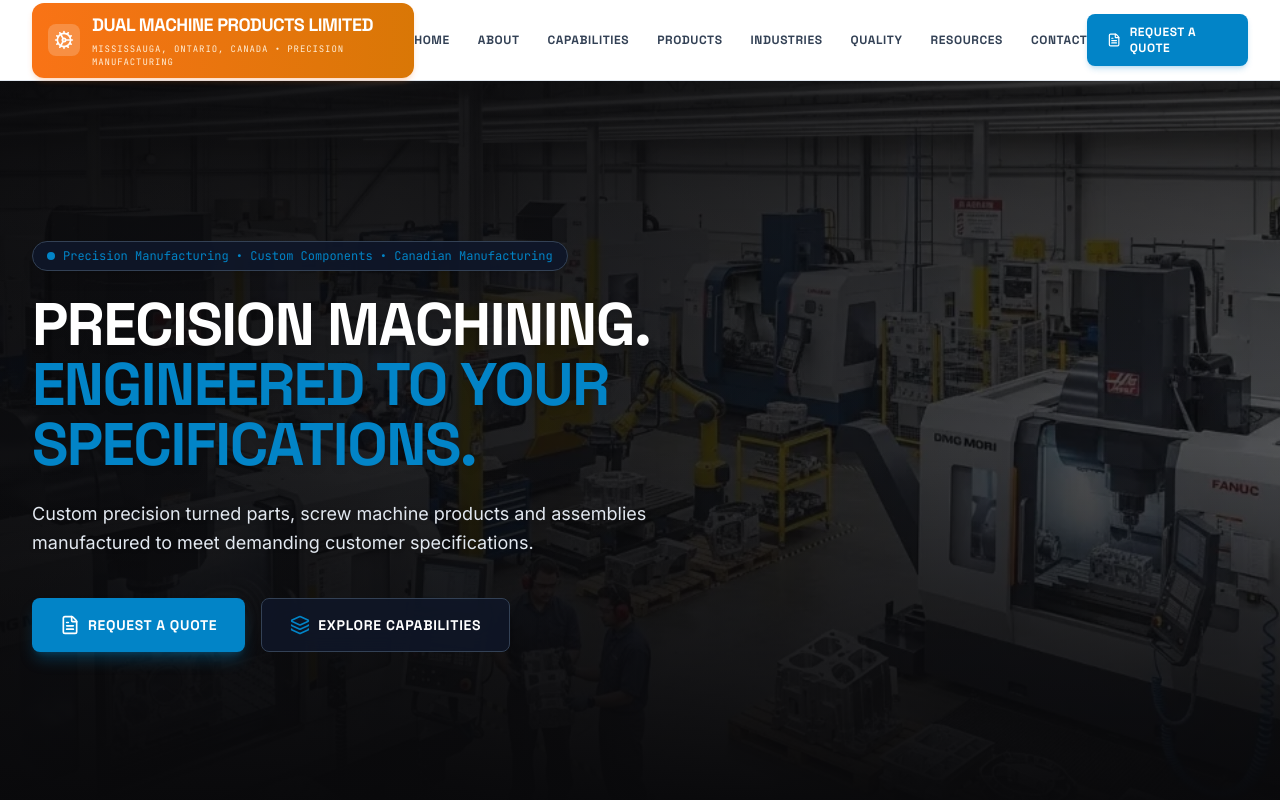
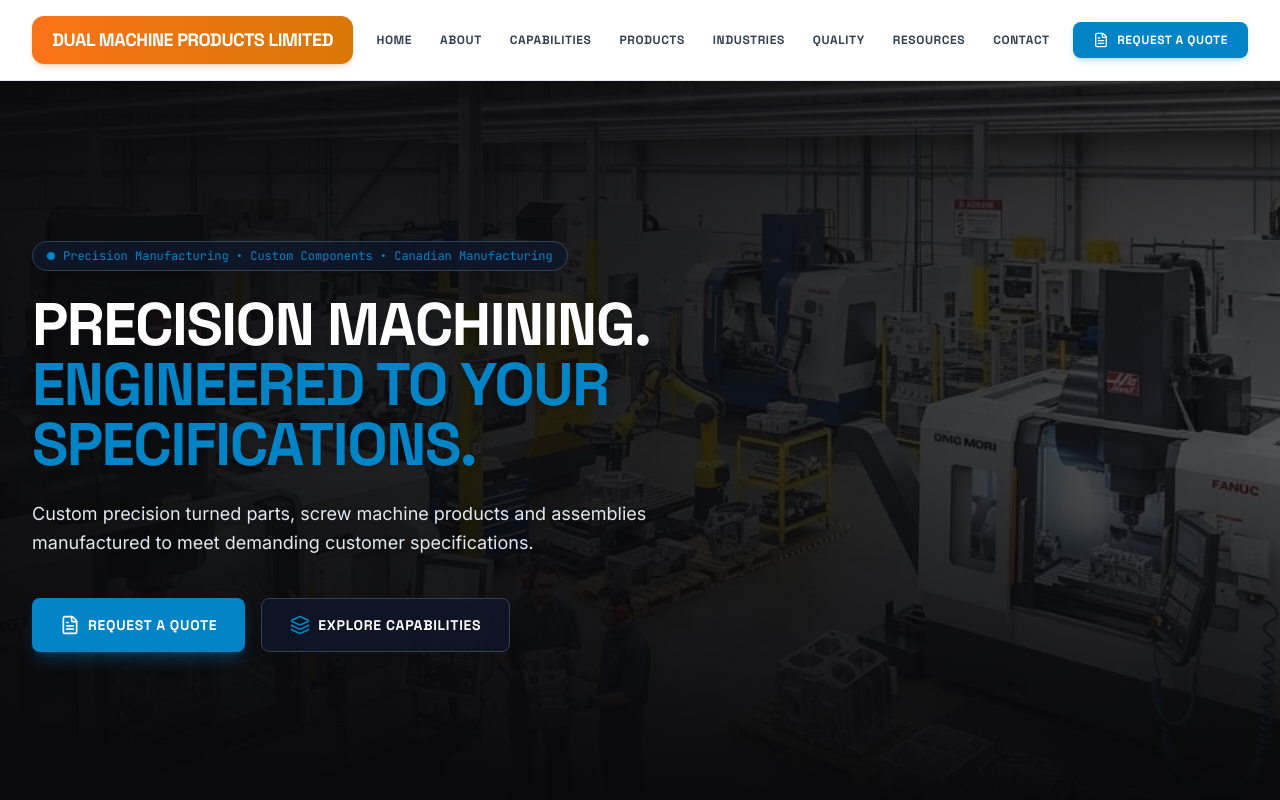
Before and after one commit to Webnivowebsolutions77/Dual-Machine-Products, a plain HTML site: page index.html in a window 1280 px wide. Shown: the top 800 px of the page. Drawn offline with nearby package versions, Linux system fonts and the light colour scheme.

Commit message:
Remove icon and tagline text from header logo

```diff
--- a/index.html
+++ b/index.html
@@ -51,18 +51,10 @@
                 <!-- Left: Company Logo / Name -->
                 <div class="flex items-center space-x-3">
                     <a href="javascript:void(0)" onclick="switchView('home')" class="flex items-center gap-3 group">
-                        <div class="bg-gradient-to-r from-orange-500 to-amber-600 text-white px-4 py-2 rounded-xl shadow-md shadow-orange-500/20 flex items-center gap-3 transition group-hover:from-orange-600 group-hover:to-amber-700">
-                            <div class="w-8 h-8 bg-white/20 rounded-lg flex items-center justify-center shrink-0">
-                                <i data-lucide="cog" class="w-5 h-5 text-white"></i>
-                            </div>
-                            <div>
-                                <span class="text-base sm:text-lg font-sans font-black tracking-tight text-white block leading-none uppercase">
-                                    Dual Machine Products Limited
-                                </span>
-                                <span class="text-[9px] font-mono text-orange-100 tracking-widest uppercase mt-1 block">
-                                    Mississauga, Ontario, Canada • Precision Manufacturing
-                                </span>
-                            </div>
+                        <div class="bg-gradient-to-r from-orange-500 to-amber-600 text-white px-5 py-2.5 rounded-xl shadow-md shadow-orange-500/20 transition group-hover:from-orange-600 group-hover:to-amber-700">
+                            <span class="text-base sm:text-lg font-sans font-black tracking-tight text-white block leading-none uppercase">
+                                Dual Machine Products Limited
+                            </span>
                         </div>
                     </a>
                 </div>
```
